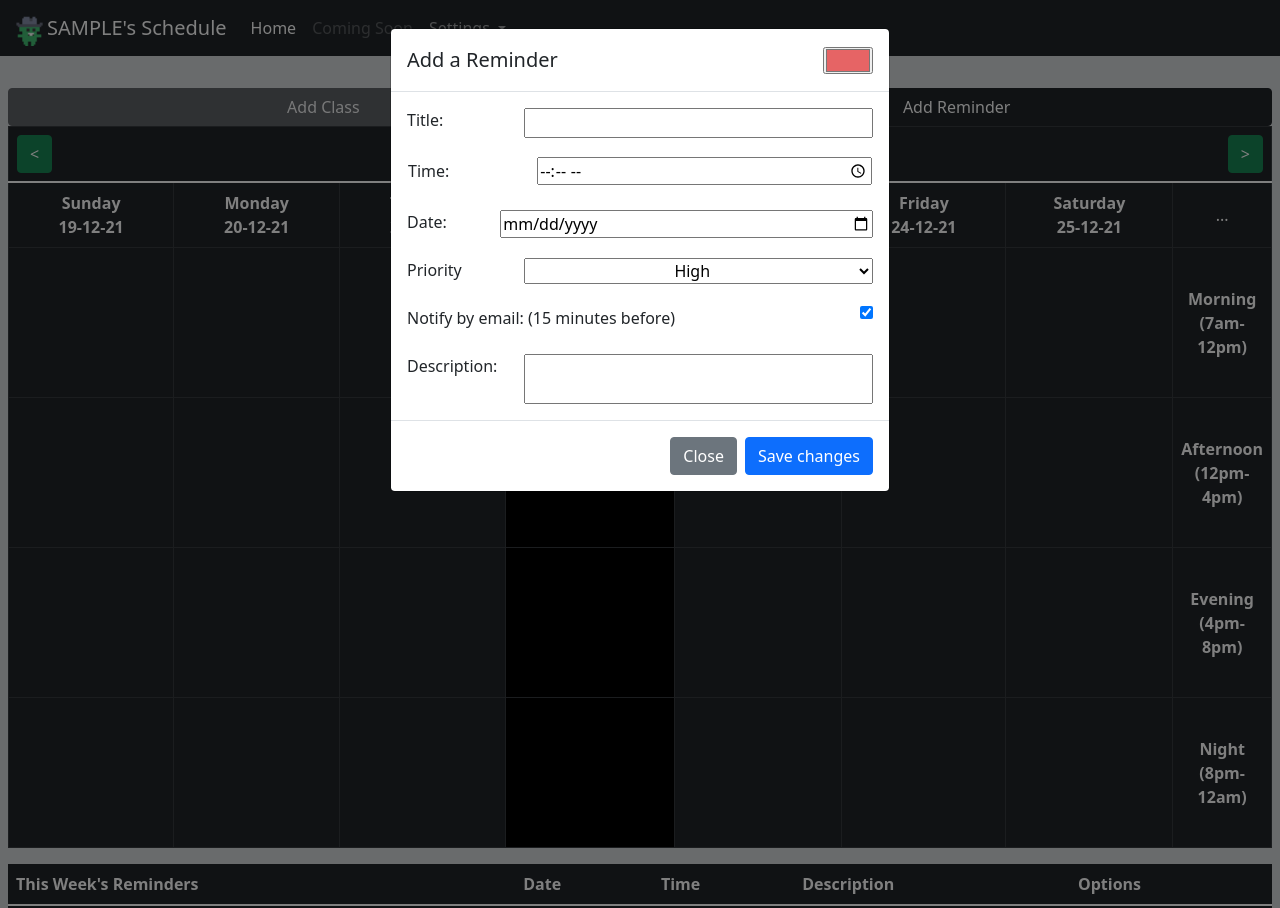
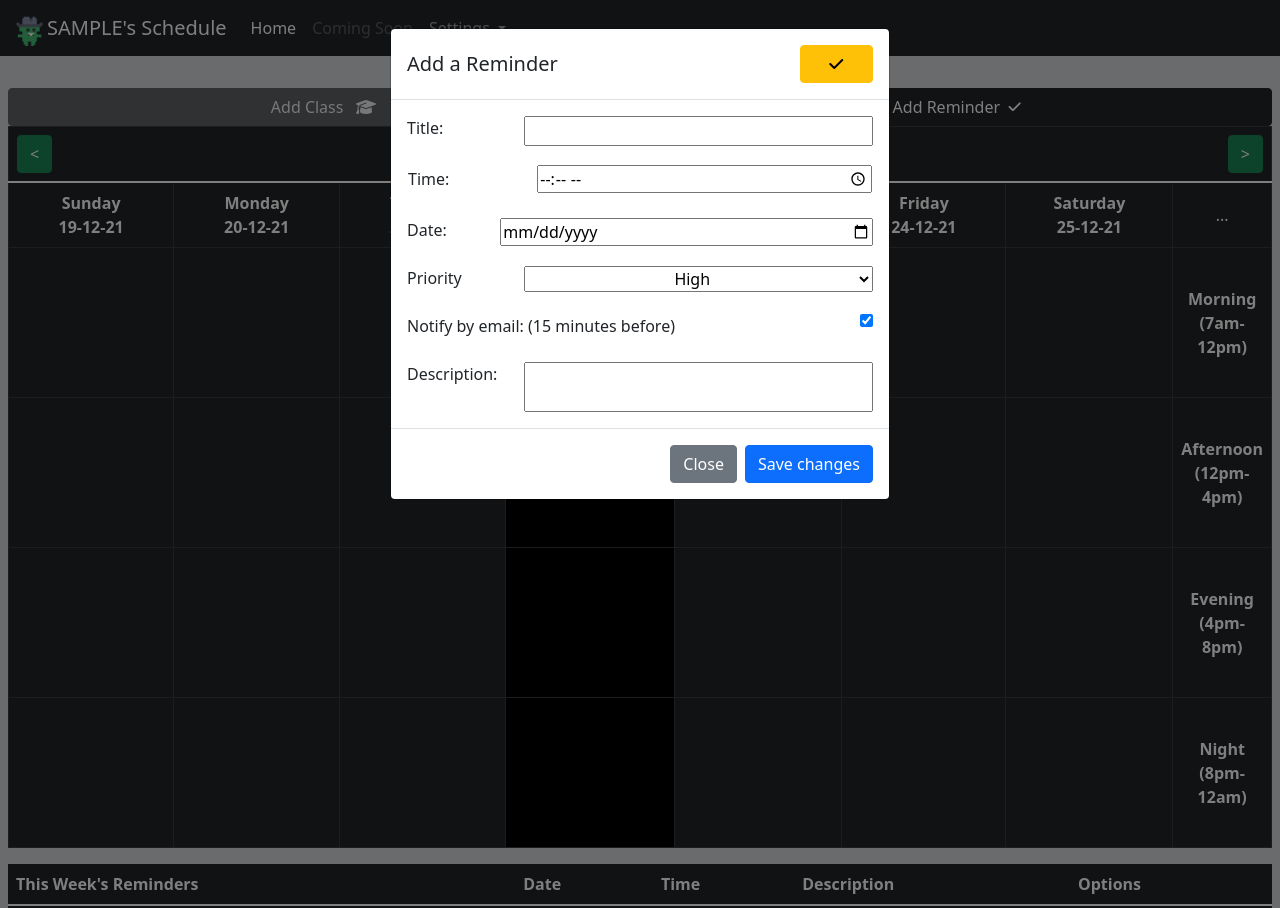
Before and after one commit to ADGLx/personalWebSite, a PHP site: page /index.php in a window 1280 px wide, after a click on "Add Reminder". Run offline with PHP 8.4, Linux system fonts and the light colour scheme; the visitor is signed in with stand-in values (Sample User, id 1); tables that the repository leaves empty or names only in its code hold one stand-in row (values such as "Sample post"); some libraries are stand-ins or nearby versions.

Commit message:
Added the reminder color system

```diff
--- a/includes/getWeeksReminders.php
+++ b/includes/getWeeksReminders.php
@@ -204,7 +204,29 @@
              //This appearts to work just fine, which is kinda weird but whatever
                $timeTemp = date("h:ia",strtotime($val["time"]));
 
-               $temp = "<button class='btn btn-success' type='button' onclick='showReminderInfoModal(".$val['id'].")' data-bs-toggle='modal' data-bs-target='#ReminderEditModel' id ='".$val['id']."'style='width:100%; background-color:".$val["color"] .";'>".$val["title"] ."<br>(".$timeTemp.")</button>";
+               //Checkin for the priority
+               $colorTemp;
+               switch ($val['priority'])
+               {
+                 case 'High':
+                  $colorTemp = "btn-warning";
+                   break;
+
+                   case 'Medium':
+                    $colorTemp = "btn-success";
+                    break;
+
+                    case 'Low':
+                      $colorTemp = "btn-info";
+                      break;
+
+                 default:
+                 $colorTemp = "btn-light";
+                   break;
+               }
+
+
+               $temp = "<button class='btn ".$colorTemp."' type='button' onclick='showReminderInfoModal(".$val['id'].")' data-bs-toggle='modal' data-bs-target='#ReminderEditModel' id ='".$val['id']."'style='width:100%;'> <i class='fas fa-check fa-sm'></i> &nbsp;".$val["title"] ."<br>(".$timeTemp.")</button>";
                echo $temp;
            }
 
--- a/index.php
+++ b/index.php
@@ -27,6 +27,8 @@
     <!--Jquery import-->
     <script src="https://ajax.googleapis.com/ajax/libs/jquery/3.5.1/jquery.min.js"></script>
 
+    <!--Font Awesome-->
+    <script src="https://kit.fontawesome.com/0eb434093d.js" crossorigin="anonymous"></script>
 
 
     <title>ADGL- MySchedule</title>
@@ -42,7 +44,7 @@
       <?php
         $temp = $_SESSION["userUsername"];
           $temp = strtoupper($temp);
-      echo "<a class='navbar-brand' href='#'>$temp&#39;s Schedule</a> "?>
+      echo "<a class='navbar-brand' href='#'>$temp&#39;s Schedule </a> "?>
 
         <button class="navbar-toggler" type="button" data-bs-toggle="collapse" data-bs-target="#navbarSupportedContent" aria-controls="navbarSupportedContent" aria-expanded="false" aria-label="Toggle navigation">
           <span class="navbar-toggler-icon"></span>
@@ -78,8 +80,8 @@
         <div class="m-2"> <!--For the Margin-->
 
           <!--Add Class and Reminder buttons-->
-          <button type="button" class="btn btn-dark buttonOverride disabled" style="width: 49.9%;" data-bs-toggle="modal" data-bs-target="#exampleModal">Add Class</button>
-          <button type="button" class="btn btn-dark buttonOverride" style="width: 49.9%; float: right;" data-bs-toggle="modal" data-bs-target="#ReminderModel">Add Reminder</button>
+          <button type="button" class="btn btn-dark buttonOverride disabled" style="width: 49.9%;" data-bs-toggle="modal" data-bs-target="#exampleModal">Add Class &nbsp; <i class="fas fa-graduation-cap"></i></button>
+          <button type="button" class="btn btn-dark buttonOverride" style="width: 49.9%; float: right;" data-bs-toggle="modal" data-bs-target="#ReminderModel">Add Reminder &nbsp;<i class='fas fa-check fa-sm'></i></button>
 
           <div class="table-responsive">
             <table class="table table-dark table-bordered" style="text-align: center;">
@@ -216,7 +218,7 @@
           <h5 class="modal-title" id="ReminderModel">Add a Reminder &nbsp;</h5>
 
           <!--Color-->
-          <input type="color" id="head" name="rmdColor" value="#e66465" >
+          <button type="button" id="reminderPreview" class="btn btn-warning">&nbsp; &nbsp; <i class="fas fa-check"></i> &nbsp; &nbsp; </button>
 
         </div>
         <div class="modal-body">
@@ -247,8 +249,8 @@
             <br>
             <!--Type-->
             <div>
-              <label  for="inlineFormCustomSelectPref">Priority</label>
-              <select id="inlineFormCustomSelectPref" name="rmdPriority" style="width: 75%; text-align: center; float: inline-end;">
+              <label >Priority</label>
+              <select  id="reminderP" onchange="updateReminderPreviewColor()" name="rmdPriority" style="width: 75%; text-align: center; float: inline-end;">
                 <option value="High">High</option>
                 <option value="Medium">Medium</option>
                 <option value="Low">Low</option>
@@ -289,7 +291,7 @@
                    <h5 class='modal-title' id='ReminderEditModel'>Edit a Reminder &nbsp;</h5>
 
                    <!--Color-->
-                   <input type='color' id='colorE' name='rmdColor' value='#e66465' >
+                   <button type="button" id="reminderPreviewE" class="btn btn-warning">&nbsp; &nbsp; <i class="fas fa-check"></i> &nbsp; &nbsp; </button>
 
                  </div>
                  <div class='modal-body'>
@@ -321,7 +323,7 @@
                      <!--Type-->
                      <div>
                        <label  for='inlineFormCustomSelectPref'>Priority</label>
-                       <select id='priorityE' name='rmdPriority' style='width: 75%; text-align: center; float: inline-end;'>
+                       <select id='priorityE' onchange="updateReminderPreviewColorE()" name='rmdPriority' style='width: 75%; text-align: center; float: inline-end;'>
                          <option value='High'>High</option>
                          <option value='Medium'>Medium</option>
                          <option value='Low'>Low</option>
@@ -359,7 +361,9 @@
    <script src="changeWeek.js"></script>
    <script src="variousFunctions.js"></script>
 
-</body>
+
+
+  </body>
 </html>
 <!--Closes the connection to SQL at the end-->
 <?php include("includes/disconnectSQL.php"); ?>
--- a/variousFunctions.js
+++ b/variousFunctions.js
@@ -25,6 +25,7 @@ function showReminderInfoModal(id)
       let id = queryString[7];
 
      // alert(queryString);
+
       //In here I can change the information of the modal
       document.getElementById("titleE").value = title;
       document.getElementById("timeE").value = time;
@@ -37,7 +38,10 @@ function showReminderInfoModal(id)
       else
       document.getElementById("descriptionE").value="";
 
-      document.getElementById("colorE").value = color;
+      //document.getElementById("colorE").value = color; removed the color
+      document.getElementById("reminderPreviewE").className = getPriorityClass(priority);
+
+      document.getElementById("priorityE").value = priority;
 
       document.getElementById("editR").value = id;
 
@@ -50,3 +54,42 @@ function showReminderInfoModal(id)
 objXMLHttpRequest.open('GET', "/includes/queryReminder.php?"+"editID="+id, true);
 objXMLHttpRequest.send();
 }
+
+//This updates the reminder preview
+function updateReminderPreviewColor()
+{
+   var val = document.getElementById("reminderP").value;
+    let elementClass = getPriorityClass(val);
+
+
+
+   document.getElementById("reminderPreview").className = elementClass;
+}
+
+//This updates the reminder edit preview
+function updateReminderPreviewColorE()
+{
+  var val = document.getElementById("priorityE").value;
+    let elementClass = getPriorityClass(val);
+
+   document.getElementById("reminderPreviewE").className = elementClass;
+}
+
+//this gets the priority class
+function getPriorityClass(val)
+{
+  switch (val) {
+    case "High":
+      return "btn btn-warning";
+
+   case "Medium":
+     return "btn btn-success";
+
+   case "Low":
+     return "btn btn-info";
+
+    default:
+     return "btn btn-light";
+
+  }
+}
```
